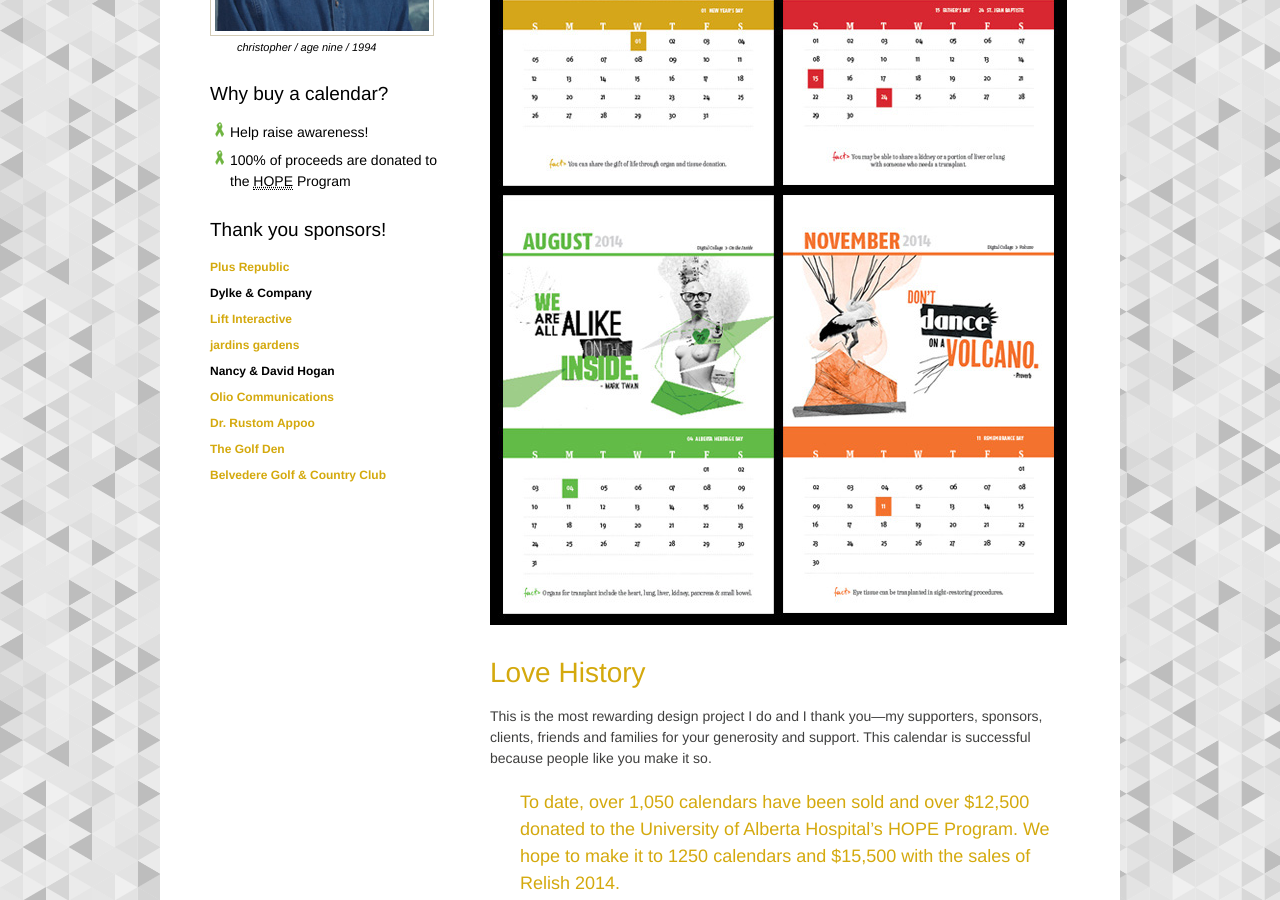
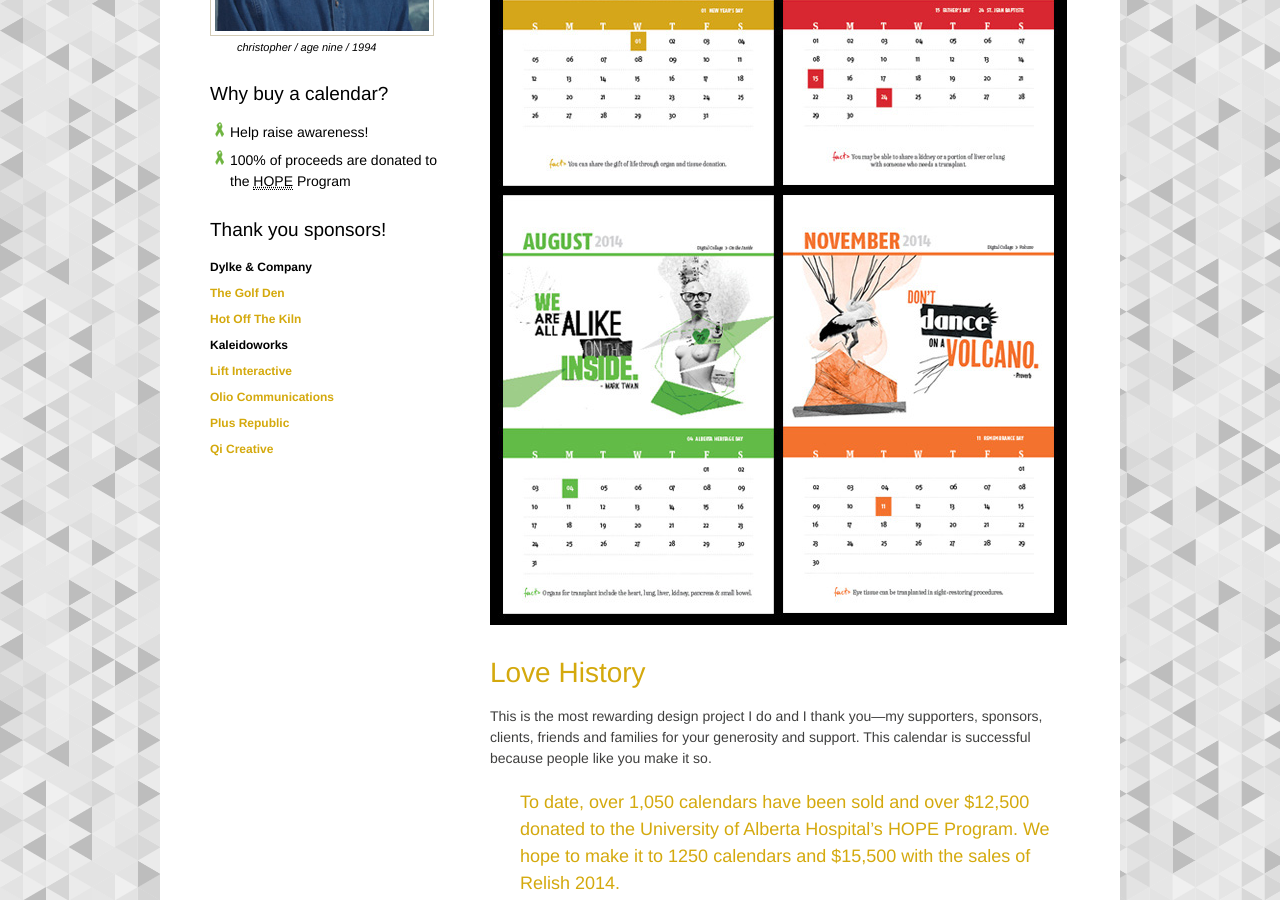
Before and after one commit to elidupuis/calendarforhope.com, a Jekyll site: the page built from index.md, in a window 1280 px wide and 900 px high, scrolled down 907 px. Built offline with Jekyll 4.4.1, drawn with Linux system fonts in a browser that asks for light colours; nearby versions of some CDN libraries.

Commit message:
udpate sponsor list

```diff
--- a/_layouts/home.html
+++ b/_layouts/home.html
@@ -106,17 +106,14 @@
   			<h2>Thank you sponsors!</h2>
 
   			<ul id="sponsors">
-  				<li><a href="http://www.plusrepublic.com/">Plus Republic</a></li>
-  				<li>Dylke &amp; Company</li>
+          <li>Dylke &amp; Company</li>
+          <li><a href="http://www.golfden.ca/">The Golf Den</a></li>
+          <li><a href="https://www.facebook.com/HotOffTheKiln">Hot Off The Kiln</a></li>
+          <li>Kaleidoworks</li>
           <li><a href="http://liftinteractive.com">Lift Interactive</a></li>
-          <li><a href="http://www.jardinsgardens.com/">jardins gardens</a></li>
-  				<li>Nancy &amp; David Hogan</li>
-
-  				<li><a href="http://thinkolio.com/">Olio Communications</a></li>
-          <li><a href="http://www.dentistsatnorthgate.com/">Dr. Rustom Appoo</li>
-  				<li><a href="http://www.golfden.ca/">The Golf Den</a></li>
-  				<li><a href="http://www.belvederegcc.com">Belvedere Golf &amp; Country Club</a></li>
-
+          <li><a href="http://thinkolio.com/">Olio Communications</a></li>
+          <li><a href="http://www.plusrepublic.com/">Plus Republic</a></li>
+          <li><a href="http://www.qicreative.com/">Qi Creative</a></li>
   			</ul>
 
   		</aside>
```
